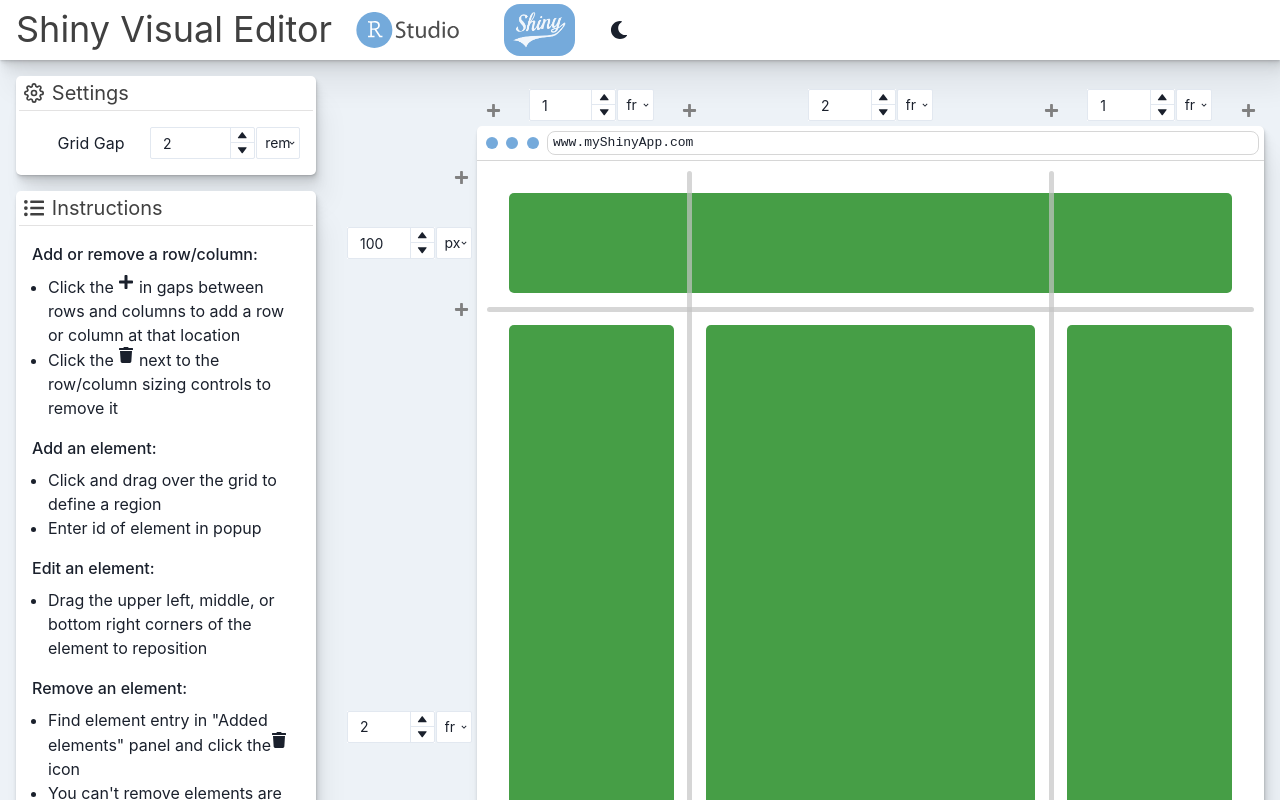
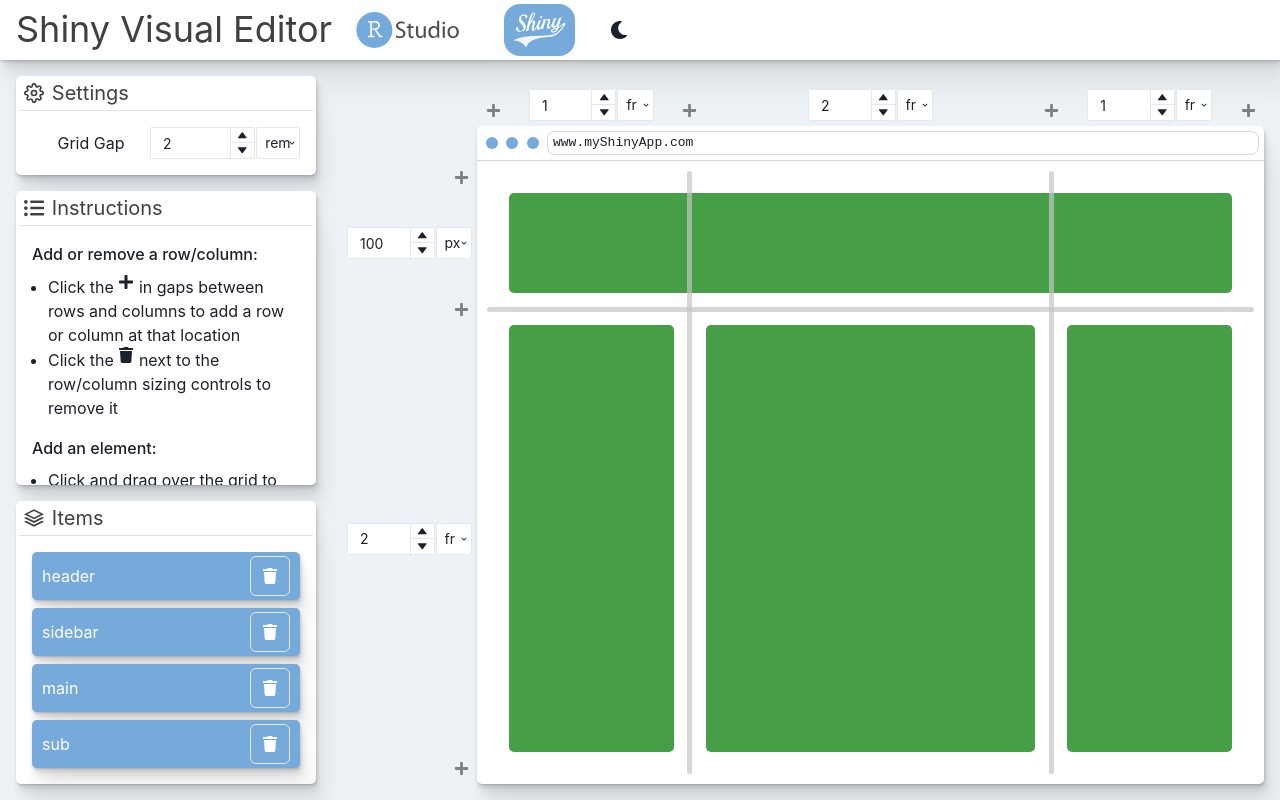
Before and after one commit to rstudio/shinyuieditor, a React (Create React App) app: page / in a window 1280 px wide. Shown: the top 800 px of the page. Built offline with nearby package versions, Linux system fonts and the light colour scheme.

Commit message:
Fixed but where the app would overflow the bottom because the instructions refused to shrink
The problem was fixed by forcing the layout editor grid to be 100% and then allowing overflow in a card to scroll

```diff
--- a/src/components/GridCard.tsx
+++ b/src/components/GridCard.tsx
@@ -5,28 +5,26 @@ import * as React from "react";
 import { CSSMeasure } from "../GridTypes";
 import { GridItemDiv } from "./GridItemDiv";
 
-type GridCardCommonProps = {
+function GridCardImpl(props: {
   area: string;
   children: React.ReactNode;
   padding?: CSSMeasure;
-};
-
-function GridCardImpl(
-  props: GridCardCommonProps & {
-    title?: string;
-    icon?: React.ReactElement;
-    header?: JSX.Element;
-  }
-) {
+  title?: string;
+  icon?: React.ReactElement;
+  header?: JSX.Element;
+  overloadStyles?: React.CSSProperties;
+}) {
   const { padding = "1rem", area } = props;
   return (
     <GridItemDiv
       css={{
+        overflow: "scroll",
         borderRadius: "var(--corner-radius)",
         boxShadow: "var(--shadow)",
         background: "var(--rstudio-white)",
         display: "grid",
         gridTemplateRows: "var(--card-header-height, 35px) 1fr",
+        ...props.overloadStyles,
       }}
       gridArea={area}
     >
--- a/src/components/LayoutEditor.tsx
+++ b/src/components/LayoutEditor.tsx
@@ -19,6 +19,11 @@ const EditorWrapper = styled.div({
   "--row-controls-gap": "calc(var(--unit-input-width, 30px) - var(--main-gap))",
   "--col-controls-gap": "calc(50px - var(--main-gap))",
   display: "grid",
+  // min and max height are needed here or else the app will want to overflow
+  // the viewport in an attempt to fit all the content of a long card like the
+  // instructions panel.
+  minHeight: "100%",
+  maxHeight: "100%",
   gridTemplateColumns: "300px var(--row-controls-gap) 1fr",
   gridTemplateRows: "var(--col-controls-gap) auto 1fr auto",
   gap: "var(--main-gap)",
@@ -48,7 +53,12 @@ export function LayoutEditor() {
       <GridCard title="Items" icon={<ImStack />} area="items">
         <ItemsListView />
       </GridCard>
-      <GridCard area="editor" header={<FakeBrowserBar />} padding="0px">
+      <GridCard
+        area="editor"
+        header={<FakeBrowserBar />}
+        padding="0px"
+        overloadStyles={{ overflow: "visible" }} // needed to keep the tract controls visible
+      >
         <EditorGridContainer />
       </GridCard>
     </EditorWrapper>
```
